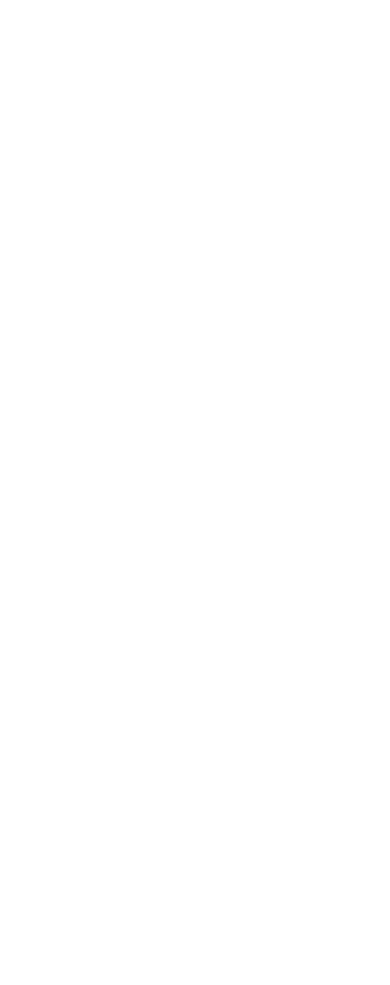
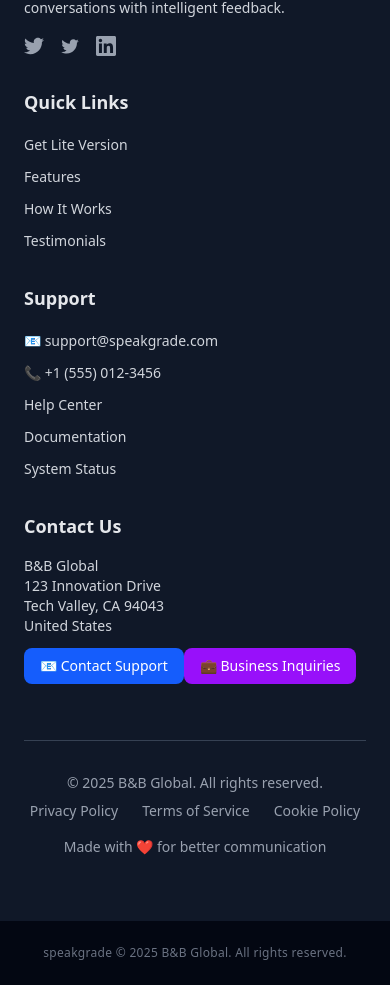
Before and after one commit to hds05/SpeakGrade-Lite, a Next.js app: page / in a window 390 px wide. Shown: the part 7876-8861 px from the top of the page. Before the commit the page ends 7783 px from the top, so only its background shows below. Built offline with nearby package versions, Linux system fonts and the light colour scheme.

Commit message:
Add comprehensive footer to landing page with company info, quick links, support, and contact details; enhance visual styling and layout for improved user experience.

```diff
--- a/src/app/landing/page.tsx
+++ b/src/app/landing/page.tsx
@@ -793,8 +793,168 @@
 
         </div>
       </motion.footer>
+
+      {/* If you want to make changes in it, we can do it. Or if you want to remove it then we can remove it.*/}
+
+      {/* Proper Footer */}
+      <motion.footer
+        initial={{ opacity: 0, y: 20 }}
+        whileInView={{ opacity: 1, y: 0 }}
+        transition={{ duration: 0.6 }}
+        viewport={{ once: true }}
+        className="bg-gray-900 text-white py-16"
+      >
+        <div className="max-w-7xl mx-auto px-6">
+          <div className="grid grid-cols-1 md:grid-cols-2 lg:grid-cols-4 gap-8 mb-12">
+            {/* Company Info */}
+            <div className="space-y-4">
+              <h3 className="text-xl font-bold text-transparent bg-clip-text bg-gradient-to-r from-blue-400 to-purple-400">
+                SpeakGrade
+              </h3>
+              <p className="text-gray-300 text-sm leading-relaxed">
+                Empowering confident communication through AI-powered practice scenarios.
+                Master real-world conversations with intelligent feedback.
+              </p>
+              <div className="flex space-x-4">
+                <a href="#" className="text-gray-400 hover:text-blue-400 transition-colors">
+                  <svg className="w-5 h-5" fill="currentColor" viewBox="0 0 24 24">
+                    <path d="M24 4.557c-.883.392-1.832.656-2.828.775 1.017-.609 1.798-1.574 2.165-2.724-.951.564-2.005.974-3.127 1.195-.897-.957-2.178-1.555-3.594-1.555-3.179 0-5.515 2.966-4.797 6.045-4.091-.205-7.719-2.165-10.148-5.144-1.29 2.213-.669 5.108 1.523 6.574-.806-.026-1.566-.247-2.229-.616-.054 2.281 1.581 4.415 3.949 4.89-.693.188-1.452.232-2.224.084.626 1.956 2.444 3.379 4.6 3.419-2.07 1.623-4.678 2.348-7.29 2.04 2.179 1.397 4.768 2.212 7.548 2.212 9.142 0 14.307-7.721 13.995-14.646.962-.695 1.797-1.562 2.457-2.549z"/>
+                  </svg>
+                </a>
+                <a href="#" className="text-gray-400 hover:text-blue-400 transition-colors">
+                  <svg className="w-5 h-5" fill="currentColor" viewBox="0 0 24 24">
+                    <path d="M22.46 6c-.77.35-1.6.58-2.46.69.88-.53 1.56-1.37 1.88-2.38-.83.5-1.75.85-2.72 1.05C18.37 4.5 17.26 4 16 4c-2.35 0-4.27 1.92-4.27 4.29 0 .34.04.67.11.98C8.28 9.09 5.11 7.38 3 4.79c-.37.63-.58 1.37-.58 2.15 0 1.49.75 2.81 1.91 3.56-.71 0-1.37-.2-1.95-.5v.03c0 2.08 1.48 3.82 3.44 4.21a4.22 4.22 0 0 1-1.93.07 4.28 4.28 0 0 0 4 2.98 8.521 8.521 0 0 1-5.33 1.84c-.34 0-.68-.02-1.02-.06C3.44 20.29 5.7 21 8.12 21 16 21 20.33 14.46 20.33 8.79c0-.19 0-.37-.01-.56.84-.6 1.56-1.36 2.14-2.23z"/>
+                  </svg>
+                </a>
+                <a href="#" className="text-gray-400 hover:text-blue-400 transition-colors">
+                  <svg className="w-5 h-5" fill="currentColor" viewBox="0 0 24 24">
+                    <path d="M20.447 20.452h-3.554v-5.569c0-1.328-.027-3.037-1.852-3.037-1.853 0-2.136 1.445-2.136 2.939v5.667H9.351V9h3.414v1.561h.046c.477-.9 1.637-1.85 3.37-1.85 3.601 0 4.267 2.37 4.267 5.455v6.286zM5.337 7.433c-1.144 0-2.063-.926-2.063-2.065 0-1.138.92-2.063 2.063-2.063 1.14 0 2.064.925 2.064 2.063 0 1.139-.925 2.065-2.064 2.065zm1.782 13.019H3.555V9h3.564v11.452zM22.225 0H1.771C.792 0 0 .774 0 1.729v20.542C0 23.227.792 24 1.771 24h20.451C23.2 24 24 23.227 24 22.271V1.729C24 .774 23.2 0 22.222 0h.003z"/>
+                  </svg>
+                </a>
+              </div>
+            </div>
+
+            {/* Quick Links */}
+            <div className="space-y-4">
+              <h4 className="text-lg font-semibold text-gray-200">Quick Links</h4>
+              <ul className="space-y-2">
+                {/* <li>
+                  <Link href="/dashboard" className="text-gray-300 hover:text-blue-400 transition-colors text-sm">
+                    Dashboard
+                  </Link>
+                </li> */}
+                <li>
+                  <Link href="/purchase" className="text-gray-300 hover:text-blue-400 transition-colors text-sm">
+                    Get Lite Version
+                  </Link>
+                </li>
+                <li>
+                  <a href="#features" className="text-gray-300 hover:text-blue-400 transition-colors text-sm">
+                    Features
+                  </a>
+                </li>
+                <li>
+                  <a href="#how-it-works" className="text-gray-300 hover:text-blue-400 transition-colors text-sm">
+                    How It Works
+                  </a>
+                </li>
+                <li>
+                  <a href="#testimonials" className="text-gray-300 hover:text-blue-400 transition-colors text-sm">
+                    Testimonials
+                  </a>
+                </li>
+              </ul>
+            </div>
+
+            {/* Support */}
+            <div className="space-y-4">
+              <h4 className="text-lg font-semibold text-gray-200">Support</h4>
+              <ul className="space-y-2">
+                <li>
+                  <a href="mailto:support@speakgrade.com" className="text-gray-300 hover:text-blue-400 transition-colors text-sm">
+                    📧 support@speakgrade.com
+                  </a>
+                </li>
+                <li>
+                  <a href="tel:+1-555-0123" className="text-gray-300 hover:text-blue-400 transition-colors text-sm">
+                    📞 +1 (555) 012-3456
+                  </a>
+                </li>
+                <li>
+                  <a href="#" className="text-gray-300 hover:text-blue-400 transition-colors text-sm">
+                    Help Center
+                  </a>
+                </li>
+                <li>
+                  <a href="#" className="text-gray-300 hover:text-blue-400 transition-colors text-sm">
+                    Documentation
+                  </a>
+                </li>
+                <li>
+                  <a href="#" className="text-gray-300 hover:text-blue-400 transition-colors text-sm">
+                    System Status
+                  </a>
+                </li>
+              </ul>
+            </div>
+
+            {/* Contact Us */}
+            <div className="space-y-4">
+              <h4 className="text-lg font-semibold text-gray-200">Contact Us</h4>
+              <div className="space-y-3">
+                <div className="text-gray-300 text-sm">
+                  <p className="font-medium">B&B Global</p>
+                  <p>123 Innovation Drive</p>
+                  <p>Tech Valley, CA 94043</p>
+                  <p>United States</p>
+                </div>
+                <div className="space-y-2">
+                  <a
+                    href="mailto:contact@speakgrade.com"
+                    className="inline-flex items-center gap-2 px-4 py-2 bg-blue-600 text-white rounded-lg hover:bg-blue-700 transition-colors text-sm font-medium"
+                  >
+                    📧 Contact Support
+                  </a>
+                  <a
+                    href="mailto:business@speakgrade.com"
+                    className="inline-flex items-center gap-2 px-4 py-2 bg-purple-600 text-white rounded-lg hover:bg-purple-700 transition-colors text-sm font-medium"
+                  >
+                    💼 Business Inquiries
+                  </a>
+                </div>
+              </div>
+            </div>
+          </div>
+
+          {/* Bottom Section */}
+          <div className="border-t border-gray-700 pt-8">
+            <div className="flex flex-col md:flex-row justify-between items-center space-y-4 md:space-y-0">
+              <div className="flex flex-col md:flex-row items-center space-y-2 md:space-y-0 md:space-x-6">
+                <p className="text-gray-400 text-sm">
+                  © 2025 B&B Global. All rights reserved.
+                </p>
+                <div className="flex space-x-6">
+                  <a href="#" className="text-gray-400 hover:text-blue-400 transition-colors text-sm">
+                    Privacy Policy
+                  </a>
+                  <a href="#" className="text-gray-400 hover:text-blue-400 transition-colors text-sm">
+                    Terms of Service
+                  </a>
+                  <a href="#" className="text-gray-400 hover:text-blue-400 transition-colors text-sm">
+                    Cookie Policy
+                  </a>
+                </div>
+              </div>
+              <div className="text-gray-400 text-sm">
+                Made with ❤️ for better communication
+              </div>
+            </div>
+          </div>
+        </div>
+      </motion.footer>
+
       {/* Minimalistic Footer */}
-      <div className="flex justify-center py-6">
+      <div className="flex justify-center py-6 bg-gray-950">
           <div className="text-xs text-gray-500 font-light tracking-wide">
             speakgrade © 2025 B&B Global. All rights reserved.
           </div>
```
